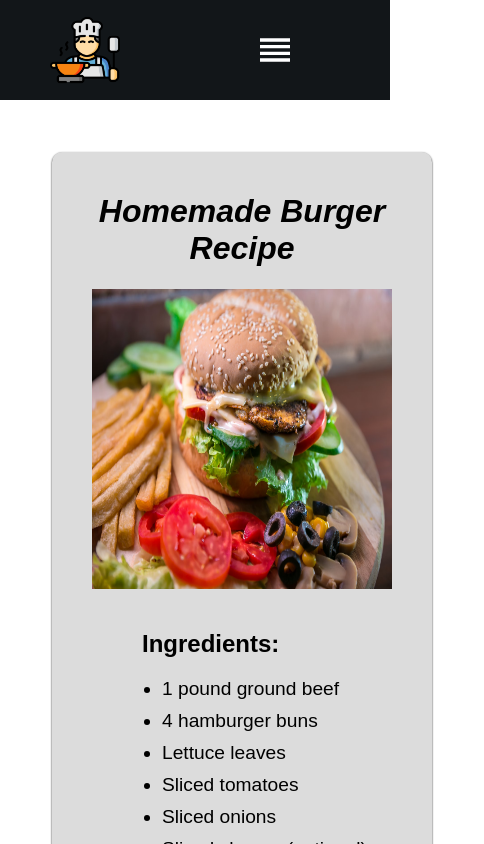
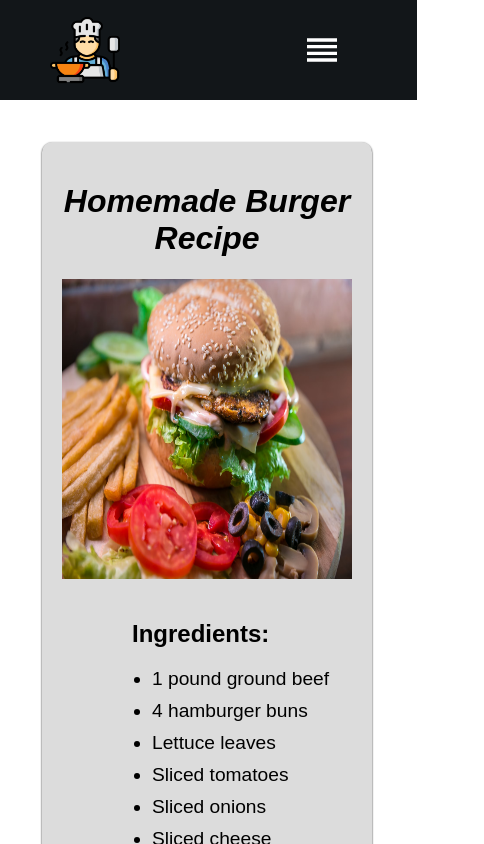
Before and after one commit to vpullakhandam/CookingCreations, a React (Create React App) app: page /burger in a window 390 px wide. Shown: the top 844 px of the page, 484 px wide, since content can reach past the window. Built offline with nearby package versions, Linux system fonts and the light colour scheme.

Commit message:
changed css

```diff
--- a/src/styles/Footer.css
+++ b/src/styles/Footer.css
@@ -1,5 +1,5 @@
 .footer {
-  width: 100%;
+  width: 107%;
   background-color: #121619;
   display: flex;
   justify-content: center;
--- a/src/styles/Navbar.css
+++ b/src/styles/Navbar.css
@@ -1,5 +1,10 @@
+body {
+  padding: 0px;
+  margin: 0px;
+}
+
 .navbar {
-  width: 100%;
+  width: 107%;
   height: 100px;
   background-color: #121619;
   display: flex;
@@ -11,7 +16,7 @@
   height: 100%;
   display: flex;
   align-items: center;
-  padding-left: 150px;
+  padding-left: 50px;
 }
 
 .navbar .leftSide img {
@@ -69,7 +74,7 @@
 }
 @media only screen and (max-width: 900px) {
   .navbar .rightSide a {
-    width: 70px;
+    width: 50px;
   }
   .navbar .leftSide {
     padding-left: 50px;
@@ -83,7 +88,7 @@
 
   .navbar .rightSide {
     justify-content: center;
-    padding-right: 40px;
+    padding-right: 4px;
   }
 
   .navbar .rightSide button {
--- a/src/styles/menuStyles/menuStyle.css
+++ b/src/styles/menuStyles/menuStyle.css
@@ -20,7 +20,7 @@
 } */
 
 .border {
-  margin: 50px;
+  margin: 40px;
   box-shadow: 0px 1px 2px black;
   background-color: gainsboro;
   padding: 20px;
@@ -62,9 +62,9 @@
   height: 300px;
 }
 /* Responsive Design */
-@media screen and (max-width: 768px) {
+@media screen and (max-width: 600px) {
   .container {
-    width: 480px;
+    width: 410px;
     padding: 2px;
   }
 }
```
